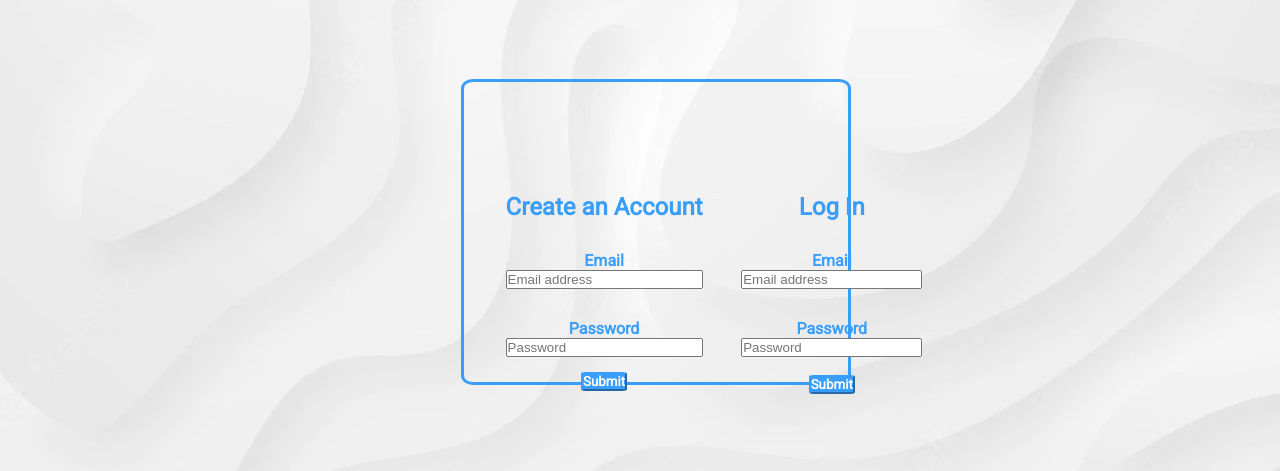
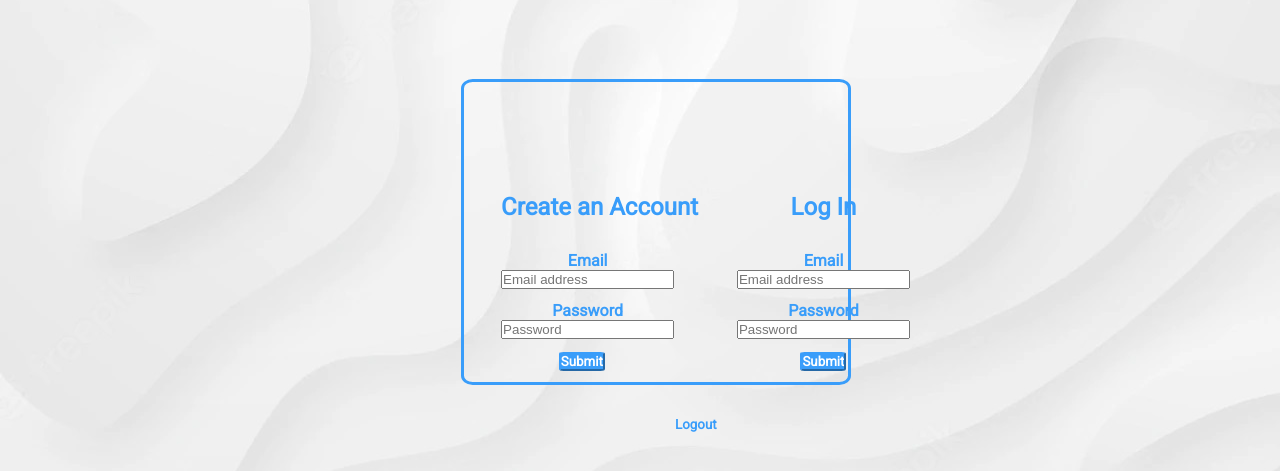
Before and after one commit to walkerhebert/Python-Capstone, a Flask app: page / in a window 1280 px wide. Shown: the part 148-619 px from the top of the page. Run offline with Flask 2, Linux system fonts and the light colour scheme.

Commit message:
another commit

```diff
--- a/server.py
+++ b/server.py
@@ -16,11 +16,15 @@ def homepage():
 
     return render_template("homepage.html")
 
+
+
 @app.route("/landing")
 def landing():
     """View landing."""
 
     return render_template("landing.html")
+
+
 
 
 @app.route("/items")
@@ -78,30 +82,7 @@ def show_user(user_id):
 def show_cart():
     """Show items in cart."""
 
-    # order_total = 0
-    # cart_items = []
-
-    # cart = session.get("CartItem", cart_items=cart_items, order_total=order_total)
-
-    # for item in cart:
-    #     order_total += item.price
-
-    # return render_template("cart.html", cart=cart)
-
     return render_template("cart.html")
-
-# @app.route("/add_to_cart", methods=["POST"])
-# def add_to_cart(cart_id):
-#     """Add item to cart."""
-
-#     # item_id = request.form.get("item_id")
-#     # item = crud.get_item_by_id(item_id)
-#     # session["cart"] = item
-#     # cart_item = crud.get_cart_item_by_id(cart_id)
-
-
-#     return render_template("/item_details.html", cart_item=cart_item)
-
 
 
 @app.route("/empty_cart")
@@ -128,14 +109,18 @@ def process_login():
 
     return redirect("/")
 
-# @app.route("/logout")
-# def process_logout():
-#     """Process user logout."""
+@app.route("/logout", methods=["POST"])
+def process_logout():
+    """Process user logout."""
 
-#     del session["user_email"]
-#     flash("You're logged out!")
+    logged_in_to_email = session.get("user_email")
+    if logged_in_to_email is None:
+        flash("You were already logged out!")
+    else:
+        del session["user_email"]
+        flash("You're logged out!")
 
-#     return redirect("/")
+    return redirect("/")
 
 
 @app.route("/update_quantity", methods=["POST"])
@@ -148,9 +133,9 @@ def update_quantity():
     return "Quantity Updated"
 
 
-@app.route("/items/<item_id>/quantities", methods=["POST"])
-def create_quantity(item_id):
-    """Create a new quantity for the item."""
+@app.route("/items/<item_id>/carts", methods=["GET","POST"])
+def create_cart_item(item_id):
+    """Create a new cart item."""
 
     logged_in_email = session.get("user_email")
     quantity_amount = request.form.get("quantity")
@@ -163,8 +148,9 @@ def create_quantity(item_id):
         user = crud.get_user_by_email(logged_in_email)
         item = crud.get_item_by_id(item_id)
 
-        quantity = crud.create_quantity(user, item, int(quantity_amount))
-        db.session.add(quantity)
+        cart_item = crud.create_cart_item(user.user_id, item.item_id, int(quantity_amount))
+        get_item = crud.get_cart_items_by_user_id(user.user_id)
+        db.session.add(cart_item)
         db.session.commit()
 
         flash(f" {quantity_amount} of this item has been added to your cart.")
@@ -172,6 +158,9 @@ def create_quantity(item_id):
     return redirect(f"/items/{item_id}")
 
 
+
+
+
 if __name__ == "__main__":
     connect_to_db(app)
     app.run(host="0.0.0.0", debug=True)
--- a/static/styles.css
+++ b/static/styles.css
@@ -165,7 +165,7 @@ ul {
 .allfields {
     display: flex;
     flex-direction: row;
-    margin-left: 39.5%;
+    margin-left: 39.15%;
     margin-top: -15%;
     z-index: 3;
     color: #399DFA;font-family: 'Roboto';
@@ -208,11 +208,31 @@ ul {
 }
 
 #sub1 {
-    margin-top: 8%;
+    margin-top: 16%;
+    margin-right: 18%;
 }
 
 #sub2 {
-    margin-top: 10%;
+    margin-top: 18%;
+}
+
+#sub3 {
+    margin-top: 540%;
+    margin-left: -1130%;
+    background: none;
+    border: none;
+    color: #399DFA;
+    font-family: 'Roboto';
+    font-weight: bolder;
+    transition: ease-out .25s;
+}
+
+
+
+#sub3:hover {
+    color: #0f77da;
+    transition: ease-in-out .25s;
+    transform: matrix3d(1.1, 0, 0, 0, 0, 1.1, 0, 0, 0, 0, 1, 0, 0, 0, 0, 1);
 }
 
  .field2 {
@@ -237,6 +257,8 @@ ul {
     flex-direction: column;
     padding-top: 30px;
     text-align: center;
+    height: 20px;
+    width: 173px;
 }
 
 .password {
@@ -244,6 +266,8 @@ ul {
     flex-direction: column;
     padding-top: 30px;
     text-align: center;
+    height: 20px;
+    width: 173px;
 }
 
 .head-img {
--- a/templates/base.html
+++ b/templates/base.html
@@ -22,7 +22,7 @@
         <li class="nav1"><a href="/items">Collection</a></li>
         <li class="nav4"><a href="/login">Login</a></li>
         <li class="nav2"><a href="/cart"><i style="font-size:24px" class="fa">&#xf07a;</i></a></li>
-        <!-- <li class="nav2"><a href="/cart">Cart</a></li> -->
+
       </ul>
     </div>{% endblock %}
   </head>
--- a/templates/cart.html
+++ b/templates/cart.html
@@ -2,5 +2,4 @@
 {% block body %}
 
 
-
-{% endblock %}
+  {% endblock %}
--- a/templates/homepage.html
+++ b/templates/homepage.html
@@ -43,5 +43,15 @@
     </p>
   </form>
 </div>
+  <div class="field3">
+
+  <form class="form3" action="/logout" method="POST">
+    <p>
+      <input type="submit" value="Logout" class="sub" id="sub3">
+    </p>
+  </form>
+</div>
+
+
 </div>
 {% endblock %}
--- a/templates/item_details.html
+++ b/templates/item_details.html
@@ -20,7 +20,7 @@
 {% if session.get('user_email') %}
 
 <div class="quantity">
-<form action="/items/{{ item.item_id }}/quantities" method="POST">
+<form action="/items/{{ item.item_id }}/carts" method="POST">
   <div class="quant-form">
   <p>
     Quantity:
@@ -32,7 +32,7 @@
     </select>
   </p>
 </div>
-  <p><input class="submit" type="Submit" value="Submit"  /></p>
+  <p><input class="submit" type="Submit" value="Add to Cart"  /></p>
 </form>
 </div>
 </div>
```
Also changed, not shown: crud.py (+13 -26 lines), model.py (+2 -15 lines), seed_database.py (+23 -2 lines).
